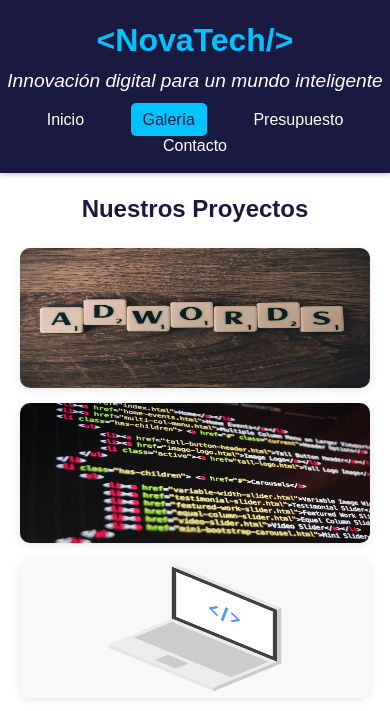
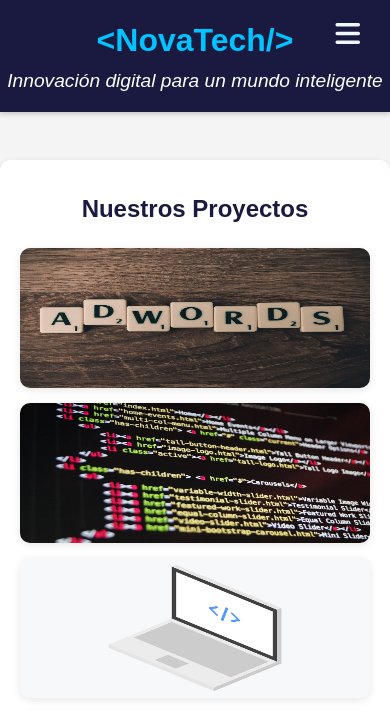
Before and after one commit to Yeray-Ibanez/Trabajo-javascript, a plain HTML site: page views/galeria.html in a window 390 px wide. Shown: the top 711 px of the page. Drawn offline with Linux system fonts and the light colour scheme.

Commit message:
final commit
media querys para el menu de navegacion y algunas modificaciones

```diff
--- a/css/styles.css
+++ b/css/styles.css
@@ -38,6 +38,11 @@
 .logo p {
   font-size: 1.2rem;
   font-style: italic;
+}
+
+.titulo a{
+  text-decoration: none;
+  color: #00c3ff;
 }
 
 /* Navbar */
@@ -222,3 +227,74 @@
   height: 400px;
   width: 100%;
 }
+
+
+/************************************************* RESPONSIVE ********************************************************************/
+.btn-menu{
+  display: none;
+}
+
+
+@media only screen and (max-width: 700px){
+  .btn-menu{
+    display: block;
+  }
+
+  .btn-menu > .fa-bars{
+    display: block;
+    position: absolute;
+    top: 20px;
+    right: 30px;
+    font-size: 28px;
+    color:#f0f8ff;
+    cursor: pointer;
+    transition: 0.5s;
+  }
+
+  .btn-menu > .fa-times {
+    color:#f0f8ff;
+  }
+
+  .btn-menu > .fa-bars:hover{
+    color: #00c3ff;
+  }
+
+  header .navbar{
+    position: fixed;
+    top: 60px;
+    left: -100%;
+    background:#1a1a40;
+    width: 100%;
+    height: calc(100vh - 60px);
+    z-index: 1000;
+  }
+
+  header .navbar .menu{
+    width: 100%;
+    height: 100%;
+    display: flex;
+    flex-direction: column;
+    justify-content: center;
+    align-items: center;
+    border-top: 4px solid #f0f8ff;
+}
+
+  header .navbar .menu li{
+    border-bottom: 2px solid #f0f8ff;
+    width: 90%;
+    display: flex;
+    justify-content: center;
+
+
+  }
+   header .navbar .menu li a{
+    padding: 12px 0;
+    font-size: 1.5rem;
+    background: none;
+    color: #f0f8ff;
+  }
+  header .navbar .menu li a.active{
+    background: none;
+    color: #f0f8ff;
+  }
+}
--- /dev/null
+++ b/js/main.js
@@ -0,0 +1,17 @@
+const btnMenu = document.querySelector(".btn-menu");
+const barIconX = document.querySelector(".btn-menu i");
+const menu = document.querySelector(".navbar");
+
+var activador = true;
+
+btnMenu.addEventListener("click",()=>{
+    barIconX.classList.toggle("fa-times");
+
+    if(activador){
+        menu.style.left = "0";
+        activador = false;
+    }else{
+        menu.style.left = '-100%';
+        activador = true;
+    }
+})
--- a/views/galeria.html
+++ b/views/galeria.html
@@ -5,16 +5,19 @@
     <meta name="viewport" content="width=device-width, initial-scale=1.0">
     <link rel="stylesheet" href="../css/styles.css">
     <link rel="icon" href="../favicon_novatech.png" type="image/x-icon">
+    <link rel="stylesheet" href="https://cdnjs.cloudflare.com/ajax/libs/font-awesome/6.1.1/css/all.min.css">
+
     <title>NovaTech solutions</title>
 </head>
 <body>
   <header>
     <div class="logo">
-      <h1>&lt;NovaTech/&gt;</h1>
+      <h1 class="titulo"> <a href="../index.html">&lt;NovaTech/&gt;</a></h1>
+      <span class="btn-menu"><i class="fas fa-bars"></i></span>
       <p>Innovación digital para un mundo inteligente</p>
     </div>
     <nav class="navbar">
-      <ul>
+      <ul class="menu">
         <li><a href="../index.html">Inicio</a></li>
         <li><a href="galeria.html" class="active">Galería</a></li>
         <li><a href="./presupuesto.html">Presupuesto</a></li>
@@ -43,6 +46,8 @@
   </footer>
 
   <script src="../js/galeria.js"></script>
+  <script src="../js/main.js"></script>
+
 
 </body>
 </html>
```
Also changed, not shown: index.html (+5 -2 lines), views/contacto.html (+7 -2 lines), views/presupuesto.html (+6 -2 lines).
